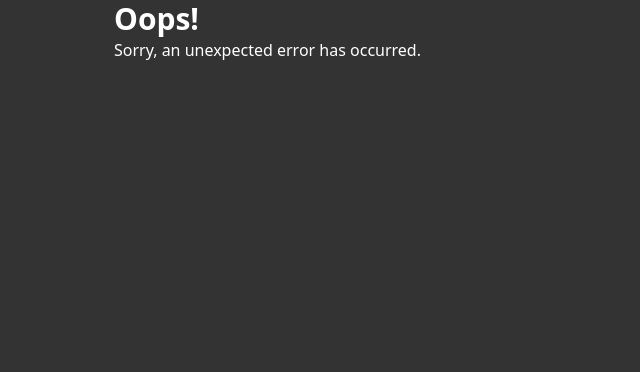
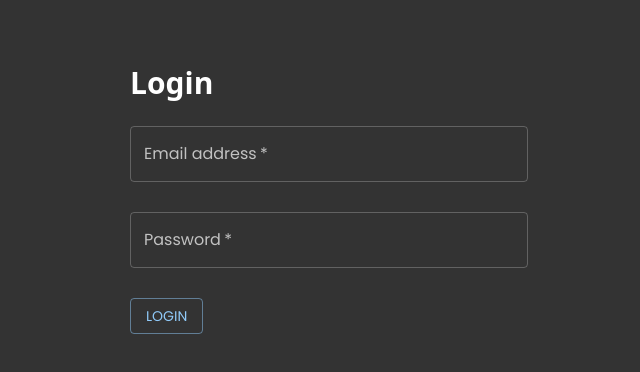
Before and after one commit to joediton/foodcart, a React (Vite) app in the folder CD/: page /login in a window 1280 px wide. Shown: the top 372 px of the page, without its empty margins (311-951 px from the left). Built offline with nearby package versions, Linux system fonts and the light colour scheme.

Commit message:
Auth setup

```diff
--- a/CD/src/components/Header/Header.tsx
+++ b/CD/src/components/Header/Header.tsx
@@ -1,8 +1,20 @@
+import useAuth from '@/hooks/useAuth';
 import { FC } from 'react';
 
 const Header: FC = () => {
+    const { logout } = useAuth();
+
+    const handleLogoutClick = () => {
+        logout();
+    };
+
     return (
-        <header />
+        <header className='bg-black text-white h-[40px] flex px-4 fixed w-full top-0 left-0 z-50'>
+            <button
+                className='bg-transparent border-none text-white ml-auto underline'
+                onClick={handleLogoutClick}
+            >Logout</button>
+        </header>
     );
 };
 
--- /dev/null
+++ b/CD/src/components/RequiredAuth/RequiredAuth.tsx
@@ -0,0 +1,13 @@
+import useAuth from "@/hooks/useAuth";
+import { Navigate, useLocation } from "react-router";
+
+function RequireAuth({ component }: { component: React.ReactNode }) {
+    const { authed } = useAuth();
+    const location = useLocation();
+
+    return authed === true
+        ? component
+        : <Navigate to="/login" replace state={{ path: location.pathname }} />;
+}
+
+export default RequireAuth;
--- a/CD/src/components/RootHeader/RootHeader.tsx
+++ b/CD/src/components/RootHeader/RootHeader.tsx
@@ -2,7 +2,7 @@ import { FC } from 'react';
 
 const RootHeader: FC<{ children: React.ReactNode }> = ({ children }) => {
     return (
-        <div className='w-full sticky top-0 flex items-center justify-between py-6 bg-[#333] z-10'>
+        <div className='w-full sticky top-[40px] flex items-center justify-between py-6 bg-[#333] z-10'>
             {children}
         </div>
     );
--- /dev/null
+++ b/CD/src/hooks/useAuth.tsx
@@ -0,0 +1,31 @@
+import * as React from "react";
+
+const authContext = React.createContext({
+  authed: false,
+  login: () => { },
+  logout: () => { },
+});
+
+function useAuth() {
+  const [authed, setAuthed] = React.useState(false);
+
+  return {
+    authed,
+    login() {
+      setAuthed(true);
+    },
+    logout() {
+      setAuthed(false);
+    },
+  };
+}
+
+export function AuthProvider({ children }: { children: React.ReactNode }) {
+  const auth = useAuth();
+
+  return <authContext.Provider value={auth}>{children}</authContext.Provider>;
+}
+
+export default function AuthConsumer() {
+  return React.useContext(authContext);
+}
--- /dev/null
+++ b/CD/src/routes/Login/Login.tsx
@@ -0,0 +1,68 @@
+import { ChangeEvent, FC, FormEvent, useEffect, useState } from "react";
+
+import { Button, TextField } from "@mui/material";
+import RootHeader from "@/components/RootHeader/RootHeader";
+import { useLocation, useNavigate } from "react-router";
+import useAuth from "@/hooks/useAuth";
+
+const Login: FC = () => {
+    const navigate = useNavigate();
+    const { authed, login } = useAuth();
+    const { state } = useLocation();
+    const [fields, setFields] = useState({
+        email: '',
+        password: ''
+    });
+
+    useEffect(() => {
+        if (authed) {
+            navigate(state?.path || "/");
+        }
+    }, [authed]);
+
+    const handleInputChange = (e: ChangeEvent<HTMLInputElement>) => {
+        const { name, value } = e.currentTarget;
+        setFields({ ...fields, [name]: value });
+    }
+
+    const handleFormSubmit = (e: FormEvent) => {
+        e.preventDefault();
+        login();
+    }
+
+    return (
+        <form onSubmit={handleFormSubmit}>
+            <RootHeader>
+                <h1>Login</h1>
+            </RootHeader>
+
+            <div className="flex flex-col items-start gap-[30px] w-full">
+                <TextField
+                    name="email"
+                    label="Email address"
+                    type="email"
+                    value={fields.email}
+                    className="w-full"
+                    onChange={handleInputChange}
+                    required={true}
+                    autoComplete="email"
+                />
+
+                <TextField
+                    name="password"
+                    label="Password"
+                    type="password"
+                    value={fields.password}
+                    className="w-full"
+                    onChange={handleInputChange}
+                    required={true}
+                    autoComplete="current-password"
+                />
+
+                <Button variant="outlined" type="submit">Login</Button>
+            </div>
+        </form>
+    );
+}
+
+export default Login;
--- a/CD/src/routes/Root/Root.tsx
+++ b/CD/src/routes/Root/Root.tsx
@@ -1,14 +1,20 @@
 import { Outlet } from "react-router-dom";
 import Footer from "@/components/Footer/Footer";
+import useAuth from "@/hooks/useAuth";
+import Header from "@/components/Header/Header";
 
 const Root = () => {
+    const { authed } = useAuth();
+
     return (
         <>
-            <main className="relative pb-8 mx-4">
+            {authed && <Header />}
+
+            <main className="relative pt-[40px] pb-8 mx-4">
                 <Outlet />
             </main>
 
-            <Footer />
+            {authed && <Footer />}
         </>
     );
 };
```
Also changed, not shown: CD/src/App.tsx (+6 -11 lines), CD/src/routes/Routes.tsx (+14 -8 lines).
